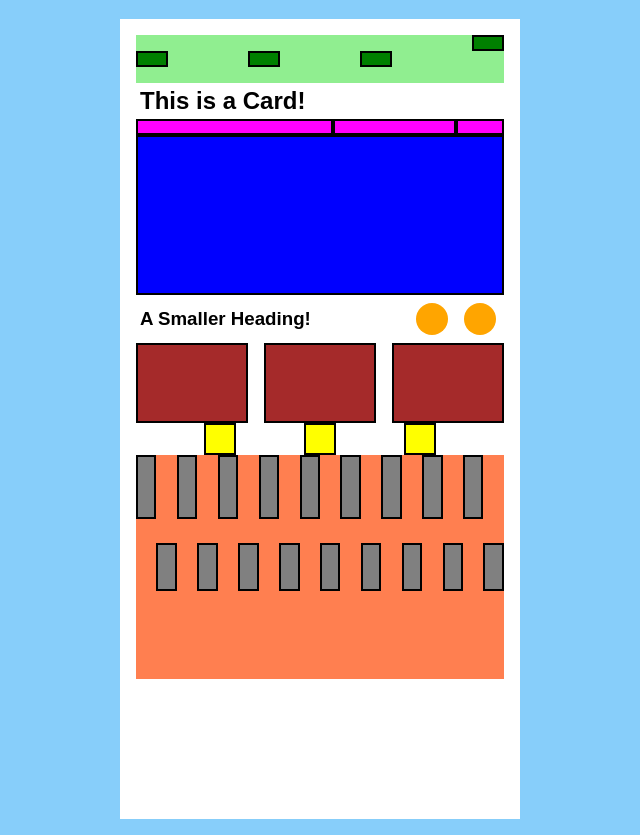
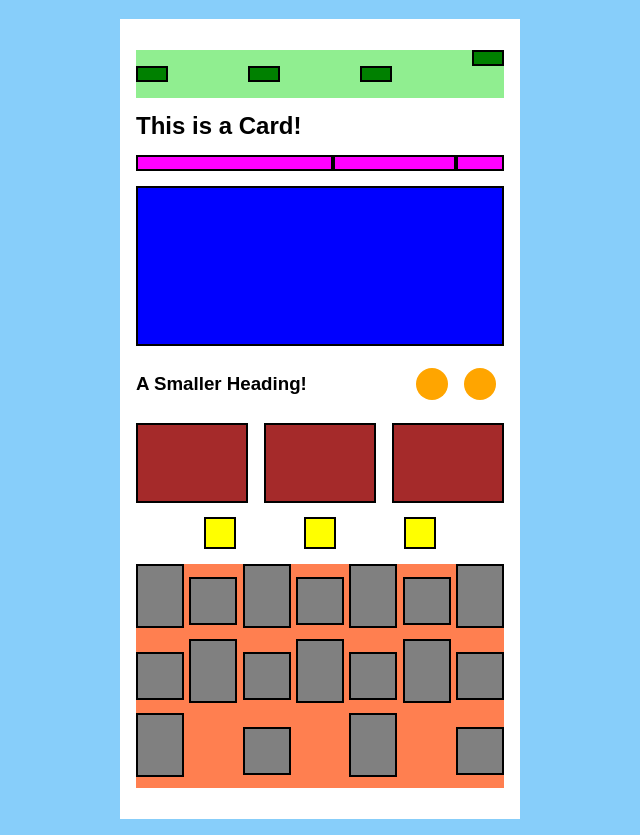
Before and after one commit to Rfigueroa2317/codeup-web-exercises, a plain HTML site: page flexbox-fundamentals-exercise.html in a window 1280 px wide. Shown: the part 61-896 px from the top of the page, without its empty margins (320-960 px from the left). Drawn offline with Linux system fonts and the light colour scheme.

Commit message:
finally done

```diff
--- a/css/flexbox-fundamentals-exercise.css
+++ b/css/flexbox-fundamentals-exercise.css
@@ -10,8 +10,8 @@ body {
 h1 {text-align: center;}
 
 h2, h3 {
-    padding: 2px;
-    margin: 2px;
+    padding: 0;
+    margin: 0;
 }
 
 .container {
@@ -39,7 +39,10 @@ h2, h3 {
     margin: 0 auto;
     /*align-items: center;*/
     /* enter needed declarations here */
-    justify-content: space-around;
+    display: flex;
+    flex-direction: column;
+    justify-content: space-evenly;
+
 
 
 }
@@ -95,7 +98,7 @@ section:nth-of-type(1) div:last-child {
     width: 100%;
     background: blue;
     height: 10em;
-    align-items: center;
+    /*align-items: center;*/
 }
 
 section:nth-of-type(3) {
@@ -108,8 +111,6 @@ section:nth-of-type(3) h3 {
     /* enter needed declarations here */
     display: flex;
     flex-grow: 2;
-
-
 
 }
 
@@ -128,6 +129,7 @@ section:nth-of-type(3) h3 {
     /* enter needed declarations here */
     flex-grow: 2;
 
+
 }
 
 .large-brown-box:nth-of-type(2) {
@@ -138,6 +140,7 @@ section:nth-of-type(5) {
     /* enter needed declarations here */
     justify-content: space-evenly;
 /*    this moves the yellow squares     */
+
 }
 
 .yellow-box {
@@ -151,8 +154,10 @@ section:nth-of-type(6) {
     background: coral;
     height: 14em;
     /* enter needed declarations here */
-    /*flex-direction: column;*/
     display: flex;
+    flex-direction: row;
+    flex-wrap: wrap;
+    justify-content: space-between;
     align-items: center;
 
 
```
